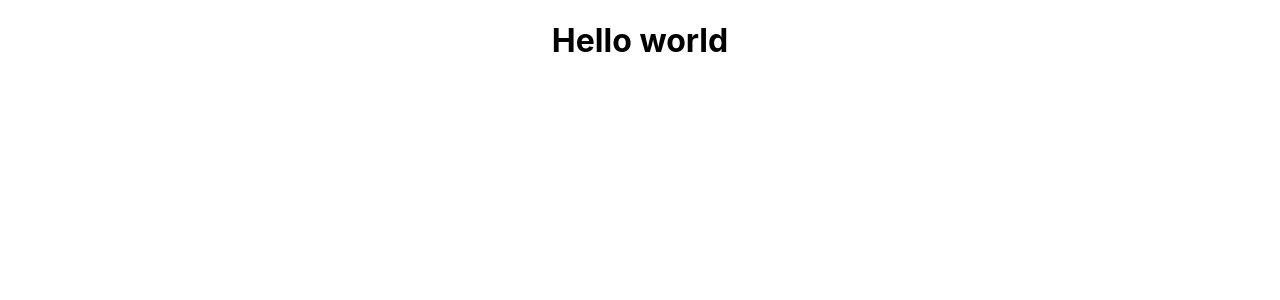
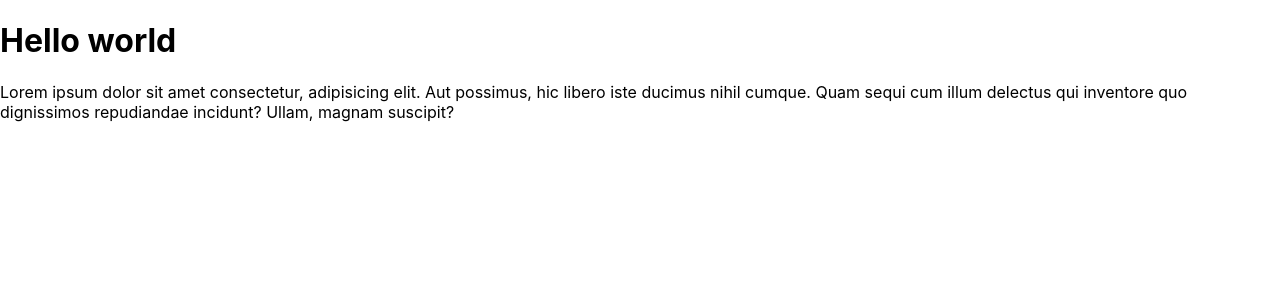
Before and after one commit to Benandry/client_react, a React (Create React App) app: page / in a window 1280 px wide. Shown: the top 300 px of the page. Built offline with nearby package versions, Linux system fonts and the light colour scheme.

Commit message:
fix:Commit

```diff
--- a/package.json
+++ b/package.json
@@ -1,5 +1,5 @@
 {
-  "homepage": "https://benandry.github.io/client_react/",
+  "homepage": "https://benandry.github.io/client_react",
   "name": "client",
   "version": "0.1.0",
   "private": true,
--- a/src/App.tsx
+++ b/src/App.tsx
@@ -1,10 +1,14 @@
 import { FC } from "react";
-import "./App.css";
 
 const App: FC = () => {
   return (
     <div className="App">
       <h1>Hello world</h1>
+      <p>
+        Lorem ipsum dolor sit amet consectetur, adipisicing elit. Aut possimus,
+        hic libero iste ducimus nihil cumque. Quam sequi cum illum delectus qui
+        inventore quo dignissimos repudiandae incidunt? Ullam, magnam suscipit?
+      </p>
     </div>
   );
 };
```
